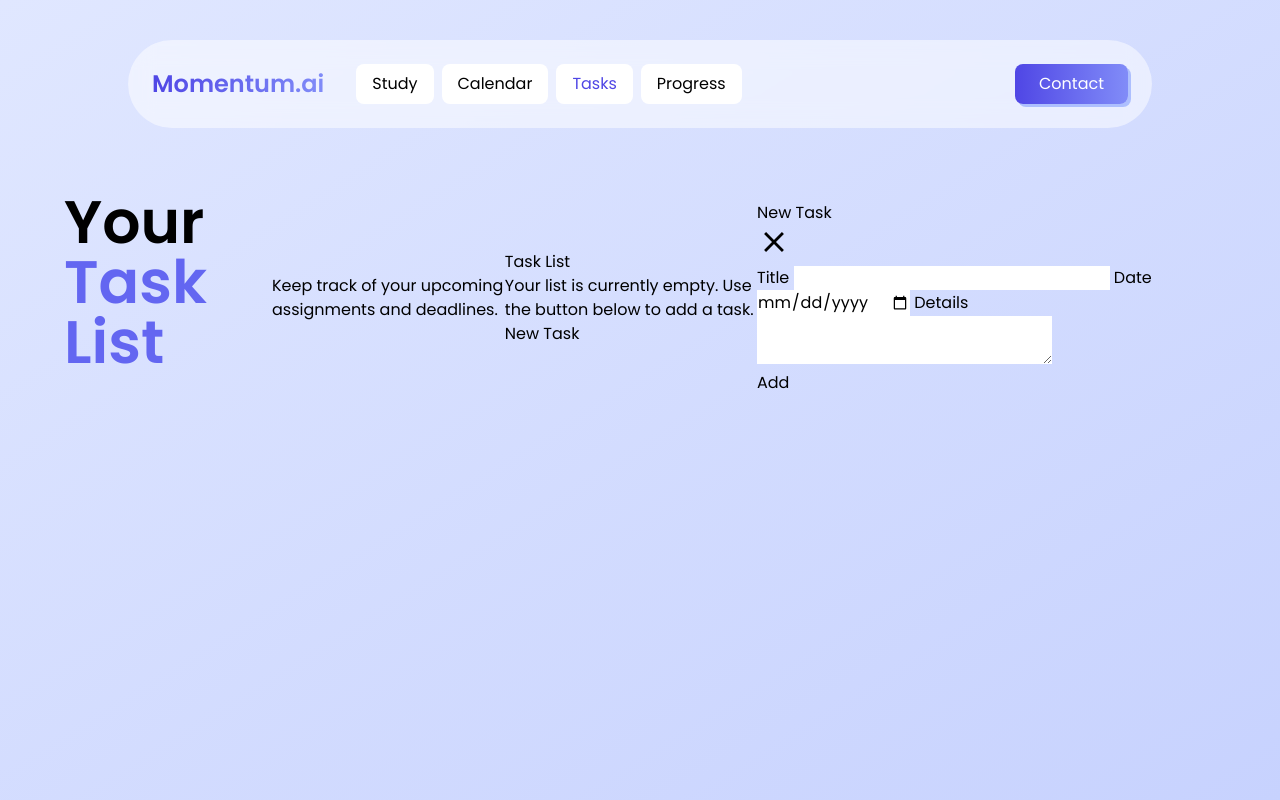
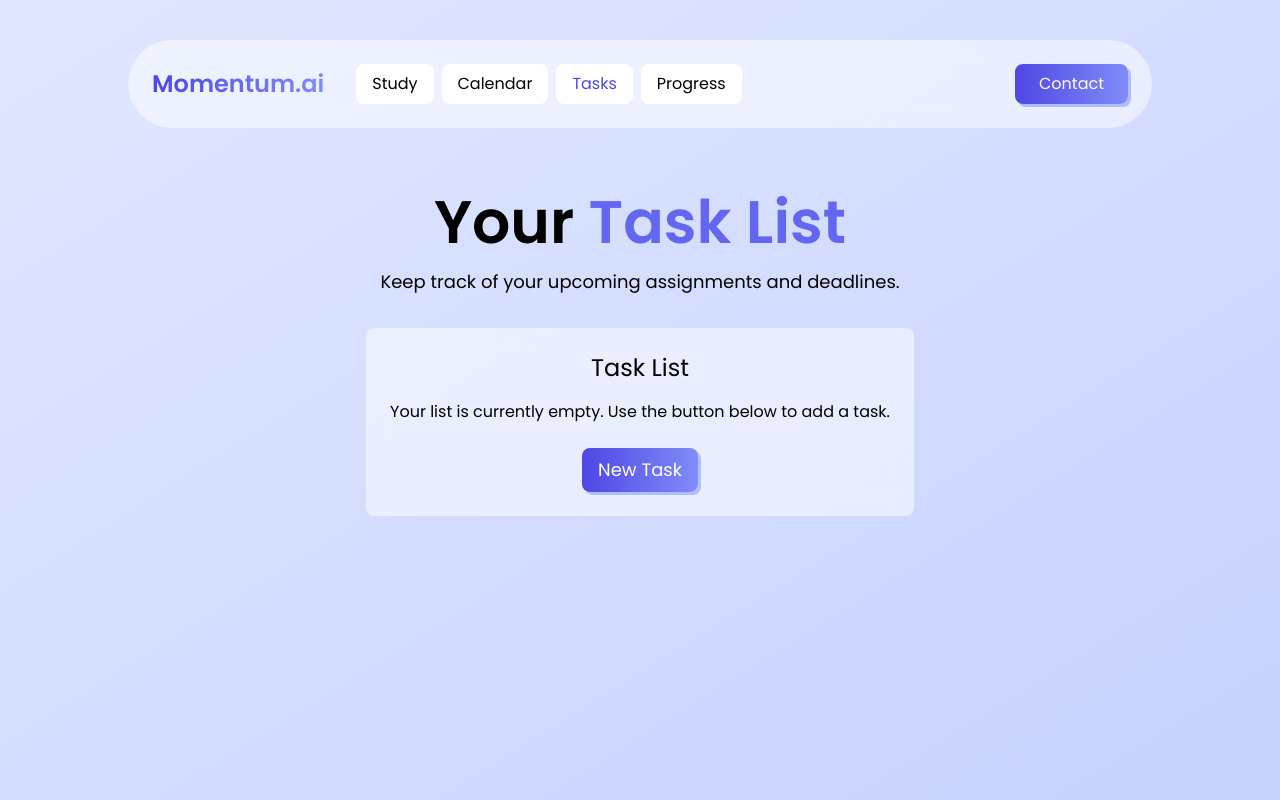
Before and after one commit to AdrianMaresDev/momentum.ai, a website: page public/html/tasks.html in a window 1280 px wide. Drawn offline with Linux system fonts and the light colour scheme.

Commit message:
styled tasks page

```diff
--- a/public/html/tasks.html
+++ b/public/html/tasks.html
@@ -50,44 +50,44 @@
             </div>
         </header>
 
-        <section class="flex flex-col lg:flex-row items-center max-w-[90%] mx-auto mt-16 gap-4 md:gap-0">
-            <h1 class="text-4xl md:text-5xl lg:text-6xl font-semibold mb-8">Your <span class="text-indigo-500">Task List</span></h1>
-            <p>Keep track of your upcoming assignments and deadlines.</p>
+        <section class="flex flex-col items-center max-w-[90%] mx-auto mt-16 gap-4 md:gap-0">
+            <h1 class="text-4xl md:text-5xl lg:text-6xl font-semibold mb-4">Your <span class="text-indigo-500">Task List</span></h1>
+            <p class="text-lg pb-8">Keep track of your upcoming assignments and deadlines.</p>
 
-            <div id="task-header">
-                <h2>Task List</h2>
-                <p id="subheader"></p>
-                <button type="button" id="open-form-btn">New Task</button>
+            <div id="task-header" class="bg-white bg-opacity-50 backdrop-blur-md rounded-lg p-6 text-center">
+                <h2 class="text-2xl pb-4">Task List</h2>
+                <p id="subheader" class="pb-6"></p>
+                <button type="button" id="open-form-btn" class="hover-shadow text-lg px-4 py-2 rounded-lg bg-gradient-to-r from-indigo-600 to-indigo-400 text-white">New Task</button>
             </div>
 
-            <form id="task-form">
+            <form id="task-form" class="hidden bg-white bg-opacity-50 p-6 rounded-lg relative flex flex-col w-[50%]">
                 <div>
-                    <h2>New Task</h2>
-                    <button class="svg-button" id="close-form-btn" type="button" aria-label="close form">
+                    <h2 class="text-center text-2xl mb-8">New Task</h2>
+                    <button class="absolute right-[5%] top-[5%]" id="close-form-btn" type="button" aria-label="close form">
                         <svg xmlns="http://www.w3.org/2000/svg" height="34px" viewBox="0 -960 960 960" width="34px" fill="var(--bg-primary)"><path d="m256-200-56-56 224-224-224-224 56-56 224 224 224-224 56 56-224 224 224 224-56 56-224-224-224 224Z"/></svg>
                     </button>
                 </div>
 
-                <div>
-                    <label for="title-input">Title</label>
-                    <input required type="text" autocomplete="off" class="form-input" id="title-input">
+                <div class="flex flex-col">
+                    <label for="title-input" class="pb-2 text-lg">Title</label>
+                    <input required type="text" autocomplete="off" id="title-input" placeholder="Biology Essay Outline" class="border-indigo-500 border-2 p-2 rounded-lg mb-4">
 
-                    <label for="date-input">Date</label>
-                    <input required type="date" autocomplete="off" class="form-input" id="date-input">
+                    <label for="date-input" class="pb-2 text-lg">Date</label>
+                    <input required type="date" autocomplete="off" id="date-input" class="border-indigo-500 border-2 p-2 rounded-lg mb-4">
 
-                    <label for="detail-input">Details</label>
-                    <textarea required type="text" autocomplete="off" class="form-input" id="detail-input"></textarea>
+                    <label for="detail-input" class="pb-2 text-lg">Details</label>
+                    <textarea required type="text" autocomplete="off" id="detail-input" placeholder="Finish the essay outline for chapter 2 biology lesson and submit by Friday. Due by 11:59 pm." rows="5" class="border-indigo-500 border-2 p-2 rounded-lg mb-4"></textarea>
                 </div>
 
-                <button id="add-task-btn" type="submit">Add</button>
+                <button id="add-task-btn" type="submit" class="self-center hover-shadow text-lg px-4 py-2 rounded-lg bg-gradient-to-r from-indigo-600 to-indigo-400 text-white">Add Task</button>
             </form>
 
-            <dialog id="close-dialog">
+            <dialog id="close-dialog" class="p-6 rounded-lg text-lg text-center">
                 <form method="dialog">
-                    <p>Discard Task?</p>
-                    <div>
-                        <button class="button" id="discard-btn">Discard</button>
-                        <button class="button" id="cancel-btn">Cancel</button>
+                    <p class="pb-4">Discard Task?</p>
+                    <div class="flex gap-4">
+                        <button class="text-white bg-indigo-500 px-4 py-2 rounded-lg hover:bg-indigo-600 transition-colors duration-300" id="discard-btn">Discard</button>
+                        <button class="text-white bg-indigo-500 px-4 py-2 rounded-lg hover:bg-indigo-600 transition-colors duration-300" id="cancel-btn">Cancel</button>
                     </div>
                 </form>
             </dialog>
--- a/public/js/main.js
+++ b/public/js/main.js
@@ -39,7 +39,6 @@ async function authenticate() {
     ) { return }
 
     //Reset error and set isAuthenticating to true
-    //Add error message to HTML later
     error.style.display = 'none';
     isAuthenticating = true;
     authBtn.innerText = 'Authenticating';
```
Also changed, not shown: public/output.css.
